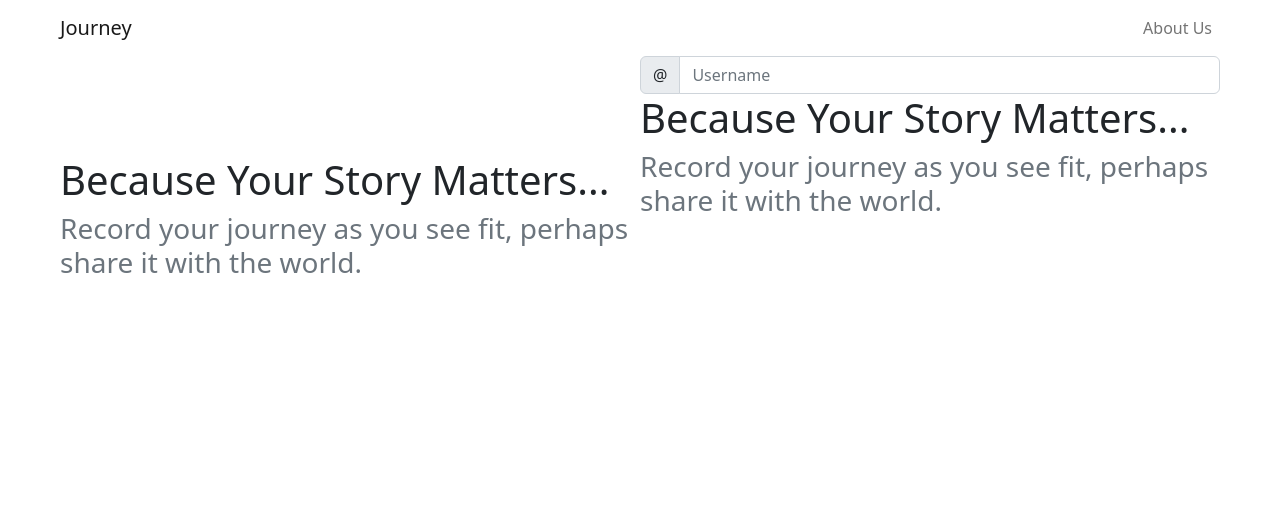
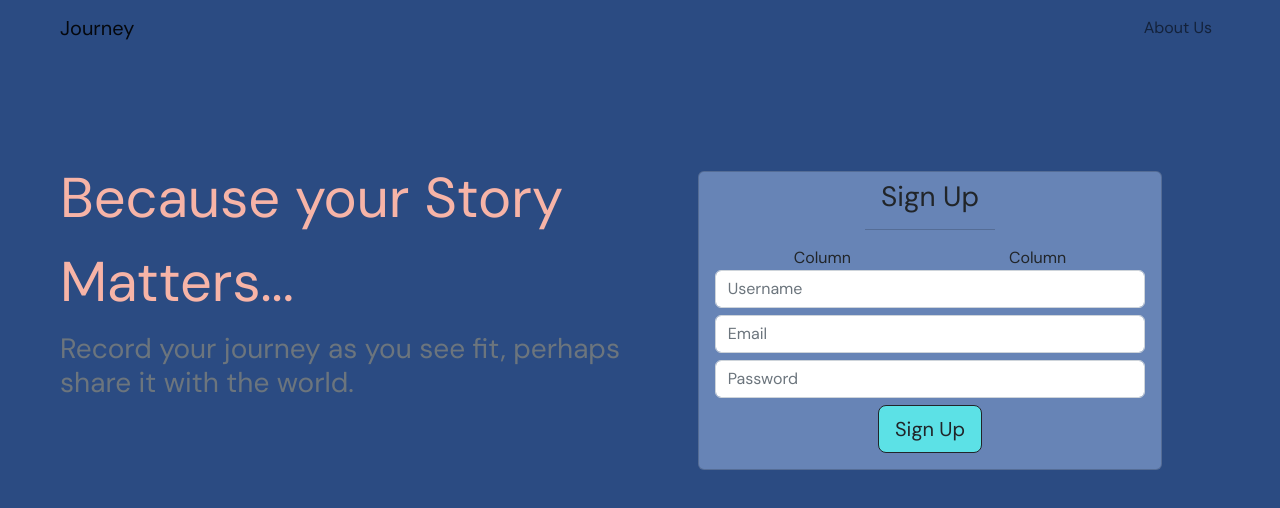
Before and after one commit to romulan-overlord/JourneyPlus, a React app in the folder frontend/: page / in a window 1280 px wide. Both pictures are taken after a click on the link "Don't have an account? Sign Up". Built offline with nearby package versions, Linux system fonts and the light colour scheme.

Commit message:
Sign up is almost done.

```diff
--- a/frontend/public/css/styles.css
+++ b/frontend/public/css/styles.css
@@ -3,8 +3,28 @@
     width: 100vw;
 }
 */
+
 body {
   margin: 0;
+  background-color: #2b4b82;
+  font-family: 'DM Sans', sans-serif;
+}
+
+h1{
+color: #f7b4a7;
+}
+
+.big-heading{
+  font-family: 'DM Sans', sans-serif;
+  font-size: 3.5rem;
+  line-height: 1.5;
+}
+
+.center{
+  position: absolute;
+  top: 50%;
+  transform: translate(0, -50%);
+  padding: 10px;
 }
 
 .entry-area {
@@ -23,3 +43,25 @@ body {
 .col-md-6{
   padding: 0;
 }
+
+/* Sign up */
+
+.signup-column {
+  padding: 3% 2%;
+}
+
+.signup-text {
+  background: none;
+}
+
+.set-colour{
+  background-color: #6784b6;
+}
+
+.set-signup-button-colour{
+  background-color: #5ce1e6;
+}
+
+.margin-between-input{
+  margin-bottom: 7px;
+}
--- a/frontend/public/index.html
+++ b/frontend/public/index.html
@@ -8,6 +8,9 @@
       name="description"
       content="Web site created using create-react-app"
     />
+    <!-- Google Fonts     -->
+    <link href="https://fonts.googleapis.com/css2?family=DM+Sans&display=swap" rel="stylesheet">
+
     <link rel="stylesheet" href="https://cdn.jsdelivr.net/npm/bootstrap@5.2.3/dist/css/bootstrap.min.css">
     <link rel="stylesheet" href="./css/styles.css">
 
--- a/frontend/src/components/SignUp.jsx
+++ b/frontend/src/components/SignUp.jsx
@@ -1,3 +1,5 @@
+import { teal } from "@mui/material/colors";
+import { textAlign } from "@mui/system";
 import * as React from "react";
 // import Button from "@mui/material/Button";
 // import CssBaseline from "@mui/material/CssBaseline";
@@ -160,19 +162,56 @@ import * as React from "react";
 
 function SignUp(props) {
   return (
-    <div className="container-fluid">
+    <div className="container-fluid" >
       <div className="row mx-5">
         <div className="col-md-6">
           <div className="container-fluid px-0 landing-page-title">
-            <h1>Because Your Story Matters...</h1>
+            <h1 className="big-heading">Because your Story Matters...</h1>
             <h3 className="text-muted">
               Record your journey as you see fit, perhaps share it with the
               world.
             </h3>
           </div>
         </div>
-        <div className="col-md-6">
-          <div className="container-fluid px-0">
+        <div className="col-md-6 px-5">
+          <div className="signup-column col-lg-12 col-md-6">
+          <div className="container-fluid px-0 landing-page-title">
+              <div className="card set-colour">
+                <div className="card-header mx-auto signup-text">
+                  <h3>Sign Up</h3>
+                </div>
+                  <div className="card-body">
+                    <div class="container text-center">
+                      <div class="row">
+                        <div class="col">
+                          Column
+                        </div>
+                        <div class="col">
+                          Column
+                        </div>
+                      </div>
+                    </div>
+                    <div className="input-group flex-nowrap margin-between-input">
+                      <input type="text" className="form-control " placeholder="Username" aria-label="Username" aria-describedby="addon-wrapping"></input>
+                    </div>
+
+                    <div className="input-group flex-nowrap margin-between-input">
+                      <input type="text" className="form-control" placeholder="Email" aria-label="Email" aria-describedby="addon-wrapping"></input>
+                    </div>
+
+                    <div className="input-group flex-nowrap set-colour outline-dark margin-between-input">
+                      <input type="text" className="form-control" placeholder="Password" aria-label="Password" aria-describedby="addon-wrapping"></input>
+                    </div>
+
+                    <div className= "text-center">
+                    <button className=" btn btn-lg btn-block btn-outline-dark set-signup-button-colour" type="button">Sign Up</button>
+                    </div>
+                  </div>
+                </div>
+              </div>
+            </div>
+
+          {/* <div className="container-fluid px-0">
             <form>
               <div className="input-group">
                 <span className="input-group-text" id="basic-addon1">
@@ -190,7 +229,7 @@ function SignUp(props) {
               Record your journey as you see fit, perhaps share it with the
               world.
             </h3>
-          </div>
+          </div> */}
         </div>
       </div>
     </div>
```
